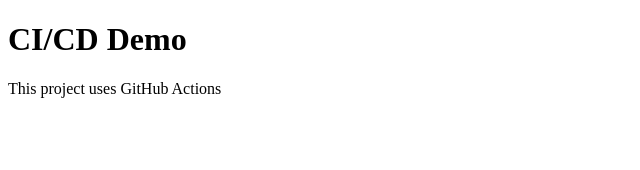
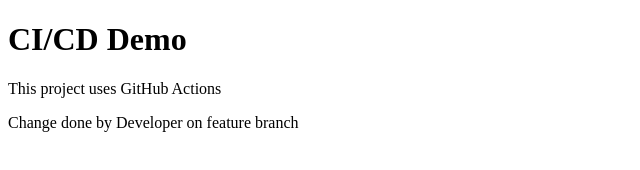
Before and after one commit to Qhasnain/ci-cd-demo, a plain HTML site: page index.html in a window 1280 px wide. Shown: the whole page, without its empty margins (0-640 px from the left). Drawn offline with Linux system fonts and the light colour scheme.

Commit message:
from new branch

```diff
--- a/index.html
+++ b/index.html
@@ -3,5 +3,7 @@
 <body>
 <h1>CI/CD Demo</h1>
 <p>This project uses GitHub Actions</p>
+<p>Change done by Developer on feature branch</p>
+
 </body>
 </html>
```
